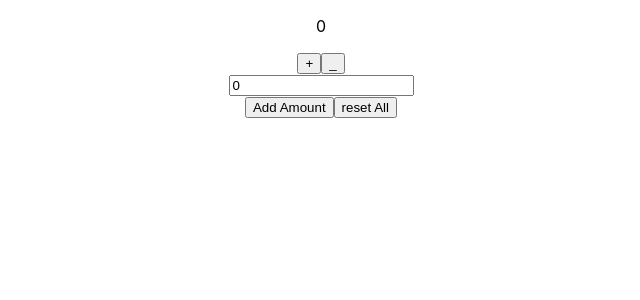
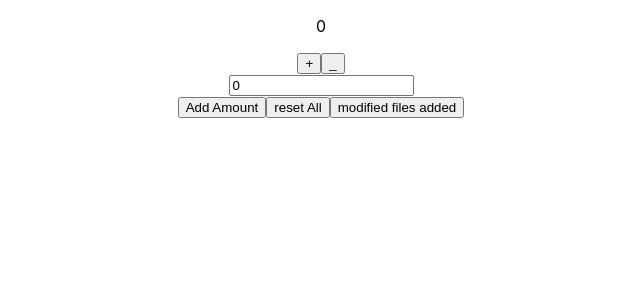
Before and after one commit to haiderjaafer/react_redux_toolskit, a React (Create React App) app: page / in a window 1280 px wide. Shown: the top 300 px of the page, without its empty margins (319-959 px from the left). Built offline with nearby package versions, Linux system fonts and the light colour scheme.

Commit message:
after commit one

```diff
--- a/src/features/counter/Counter.js
+++ b/src/features/counter/Counter.js
@@ -36,6 +36,7 @@ const Counter =()=>{
             <div>
                 <button onClick={()=>dispatch(incrementByAmount(addValue))}>Add Amount</button>
                 <button onClick={ resetAll}>reset All</button>
+                <button >modified files added</button>
             </div>
         </section>
 
```
